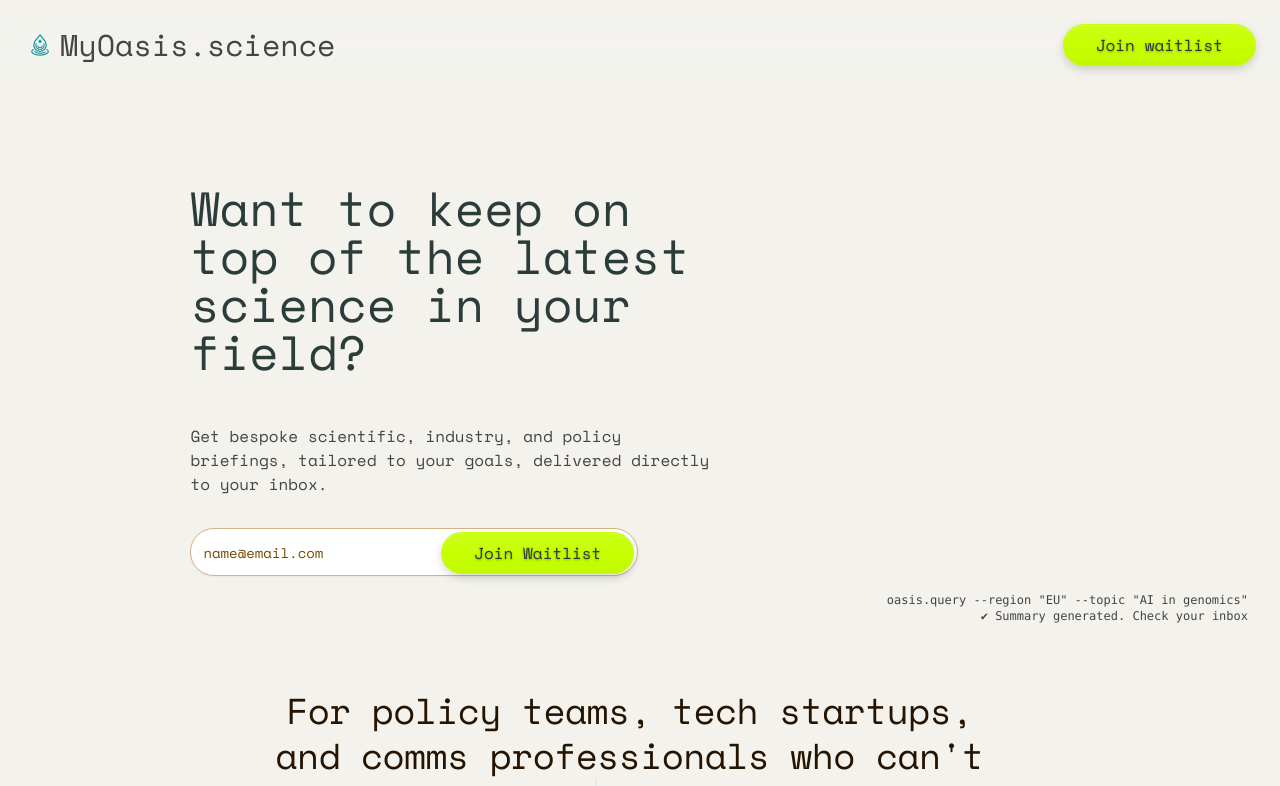
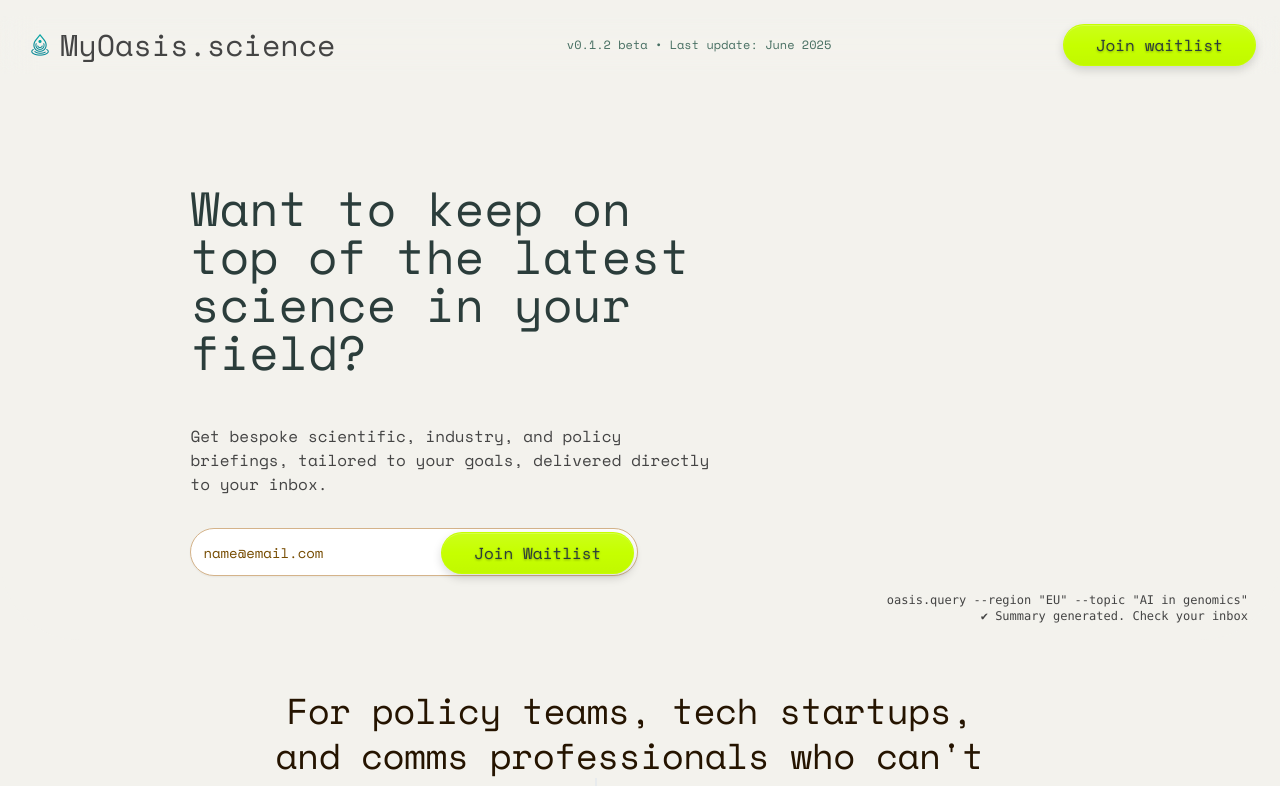
Before and after one commit to MyOasisScience/landingpage, a Next.js app: page / in a window 1280 px wide. Shown: the top 786 px of the page. Built offline with nearby package versions, Linux system fonts and the light colour scheme; no server answers.

Commit message:
adding versioning

```diff
--- a/src/components/footer.tsx
+++ b/src/components/footer.tsx
@@ -10,7 +10,7 @@ export function Footer() {
 
           {/* Right side */}
           <div className="text-xs text-[#1B4D3E]/80">
-            v0.3.2 beta • Last update: June 2025
+            v0.1.2 beta • Last update: June 2025
           </div>
         </div>
       </div>
--- a/src/components/header.tsx
+++ b/src/components/header.tsx
@@ -27,6 +27,11 @@ export default function Header() {
             </div>
             <h1 className="font-logo font-medium text-3xl ml-1">MyOasis.science</h1>
           </Link>
+
+          {/* Version text in the middle */}
+          <div className="hidden md:block text-xs text-[#1B4D3E]/80">
+            v0.1.2 beta • Last update: June 2025
+          </div>
 
           {/* Hamburger icon - visible on small screens, hidden on md+ */}
           <div className="md:hidden">
```
